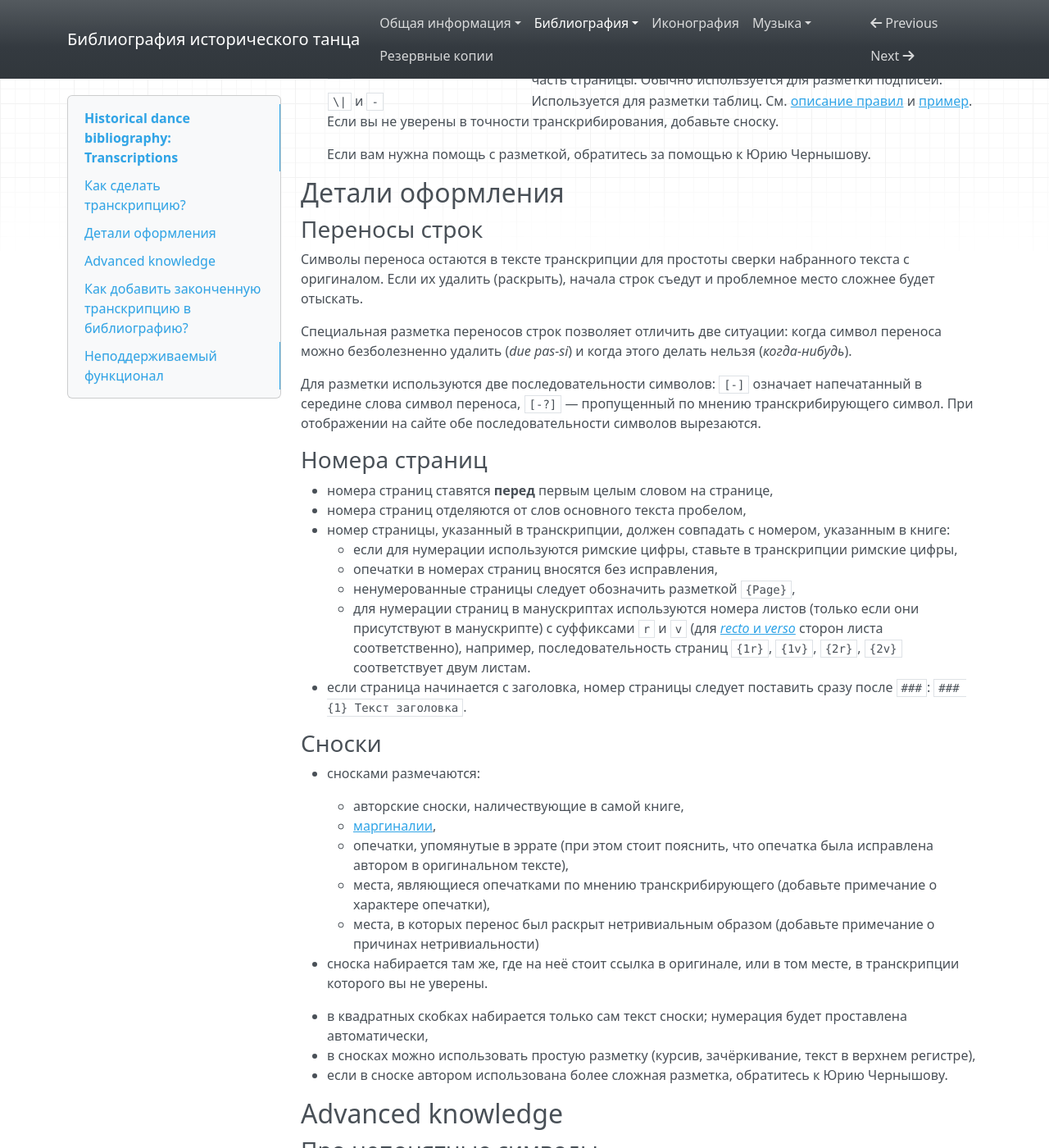
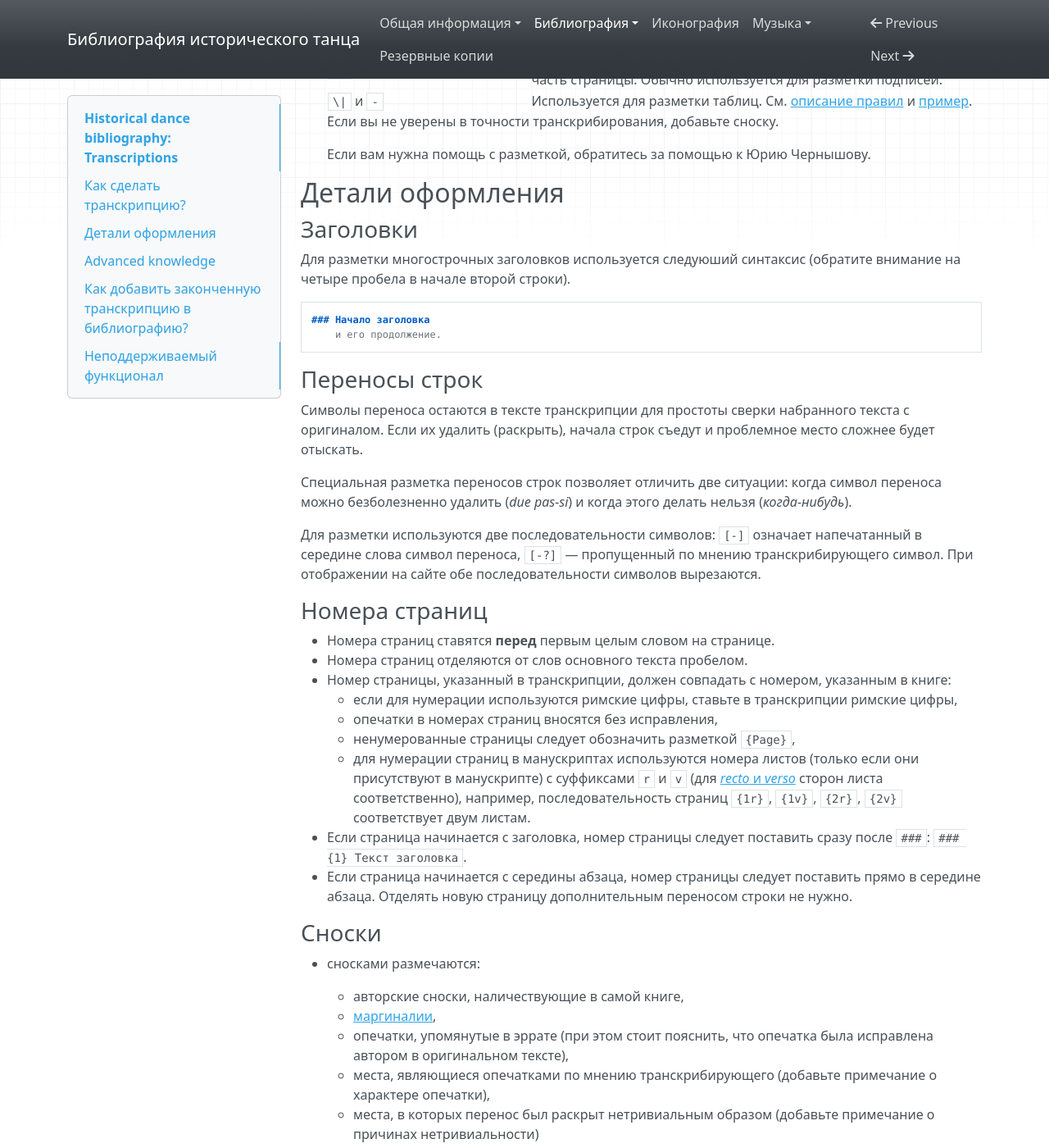
Before and after one commit to hda-technical/dancebooks, an MkDocs documentation site: the page built from docs/bibliography_transcriptions.md, in a window 1280 px wide and 1400 px high, scrolled down 1621 px. Shown: the whole window at 82% size. Built offline with MkDocs 1.6.1, drawn with Linux system fonts in a browser that asks for light colours; nearby versions of some CDN libraries; some of the changed text lies outside the part shown.

Commit message:
Clarify certain cases in transcription docs

````diff
--- a/docs/bibliography_transcriptions.md
+++ b/docs/bibliography_transcriptions.md
@@ -46,24 +52,42 @@
 
 ## Детали оформления
 
+### Заголовки
+
+Для разметки многострочных заголовков используется следуюший синтаксис
+(обратите внимание на четыре пробела в начале второй строки).
+
+```
+### Начало заголовка
+    и его продолжение.
+```
+
 ### Переносы строк
 
-Символы переноса остаются в тексте транскрипции для простоты сверки набранного текста с оригиналом. Если их удалить (раскрыть), начала строк съедут и проблемное место сложнее будет отыскать.
+Символы переноса остаются в тексте транскрипции для простоты сверки набранного текста с оригиналом.
+Если их удалить (раскрыть), начала строк съедут и проблемное место сложнее будет отыскать.
 
-Специальная разметка переносов строк позволяет отличить две ситуации: когда символ переноса можно безболезненно удалить (_due pas-si_) и когда этого делать нельзя (_когда-нибудь_).
+Специальная разметка переносов строк позволяет отличить две ситуации:
+когда символ переноса можно безболезненно удалить (_due pas-si_) и когда этого делать нельзя (_когда-нибудь_).
 
-Для разметки используются две последовательности символов: `[-]` означает напечатанный в середине слова символ переноса, `[-?]` — пропущенный по мнению транскрибирующего символ. При отображении на сайте обе последовательности символов вырезаются.
+Для разметки используются две последовательности символов:
+`[-]` означает напечатанный в середине слова символ переноса,
+`[-?]` — пропущенный по мнению транскрибирующего символ.
+При отображении на сайте обе последовательности символов вырезаются.
 
 ### Номера страниц
 
-* номера страниц ставятся **перед** первым целым словом на странице,
-* номера страниц отделяются от слов основного текста пробелом,
-* номер страницы, указанный в транскрипции, должен совпадать с номером, указанным в книге:
+* Номера страниц ставятся **перед** первым целым словом на странице.
+* Номера страниц отделяются от слов основного текста пробелом.
+* Номер страницы, указанный в транскрипции, должен совпадать с номером, указанным в книге:
 	* если для нумерации используются римские цифры, ставьте в транскрипции римские цифры,
 	* опечатки в номерах страниц вносятся без исправления,
 	* ненумерованные страницы следует обозначить разметкой `{Page}`,
 	* для нумерации страниц в манускриптах используются номера листов (только если они присутствуют в манускрипте) с суффиксами `r` и `v` (для [_recto_ и _verso_](https://en.wikipedia.org/wiki/Recto_and_verso) сторон листа соответственно), например, последовательность страниц `{1r}`, `{1v}`, `{2r}`, `{2v}` соответствует двум листам.
-* если страница начинается с заголовка, номер страницы следует поставить сразу после `###`: `### {1} Текст заголовка`.
+* Если страница начинается с заголовка, номер страницы следует поставить сразу после `###`: `### {1} Текст заголовка`.
+* Если страница начинается с середины абзаца,
+	номер страницы следует поставить прямо в середине абзаца.
+	Отделять новую страницу дополнительным переносом строки не нужно.
 
 ### Сноски
 
````
Also changed, not shown: other parts of docs/bibliography_transcriptions.md (+8 -2 lines).
